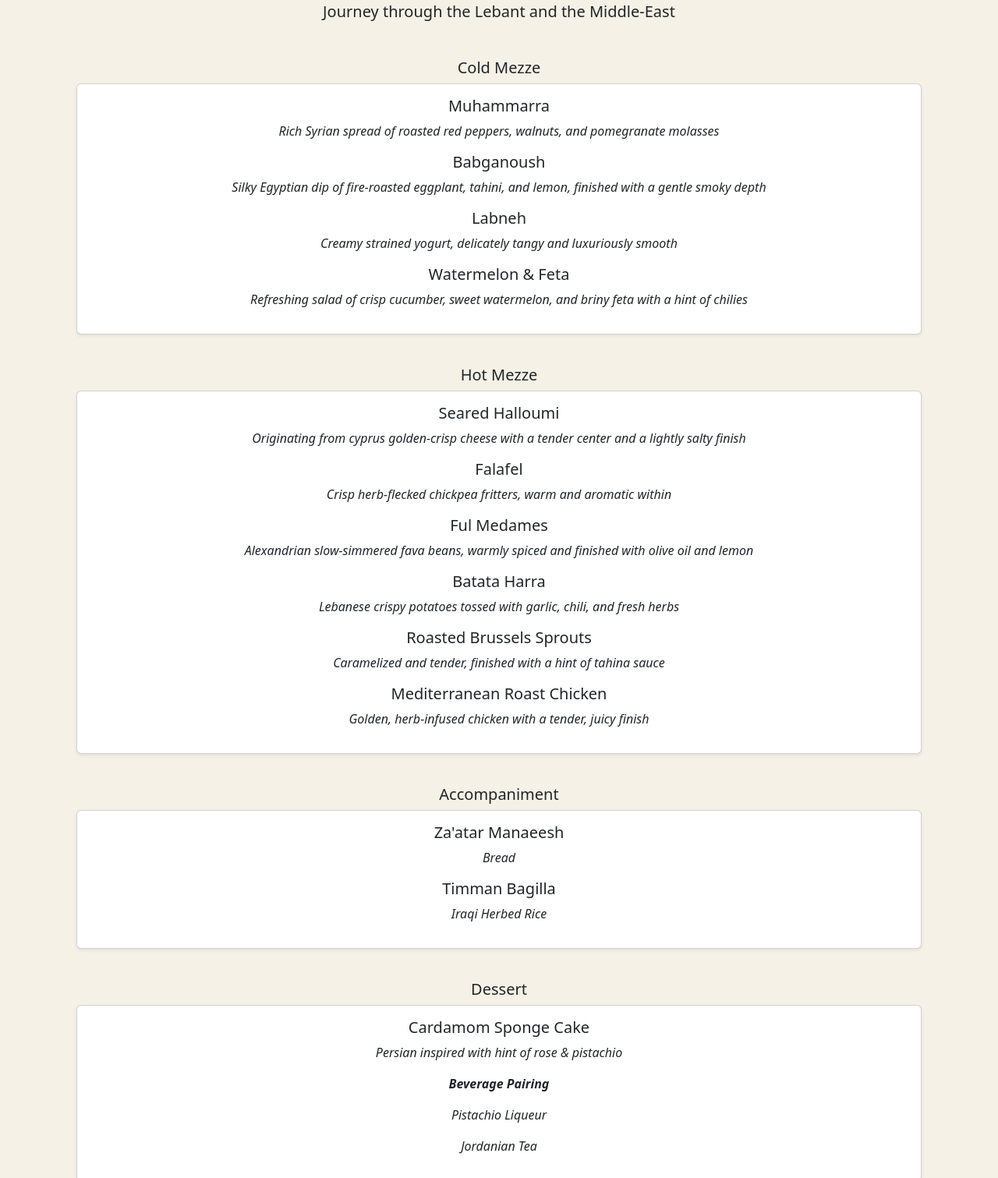
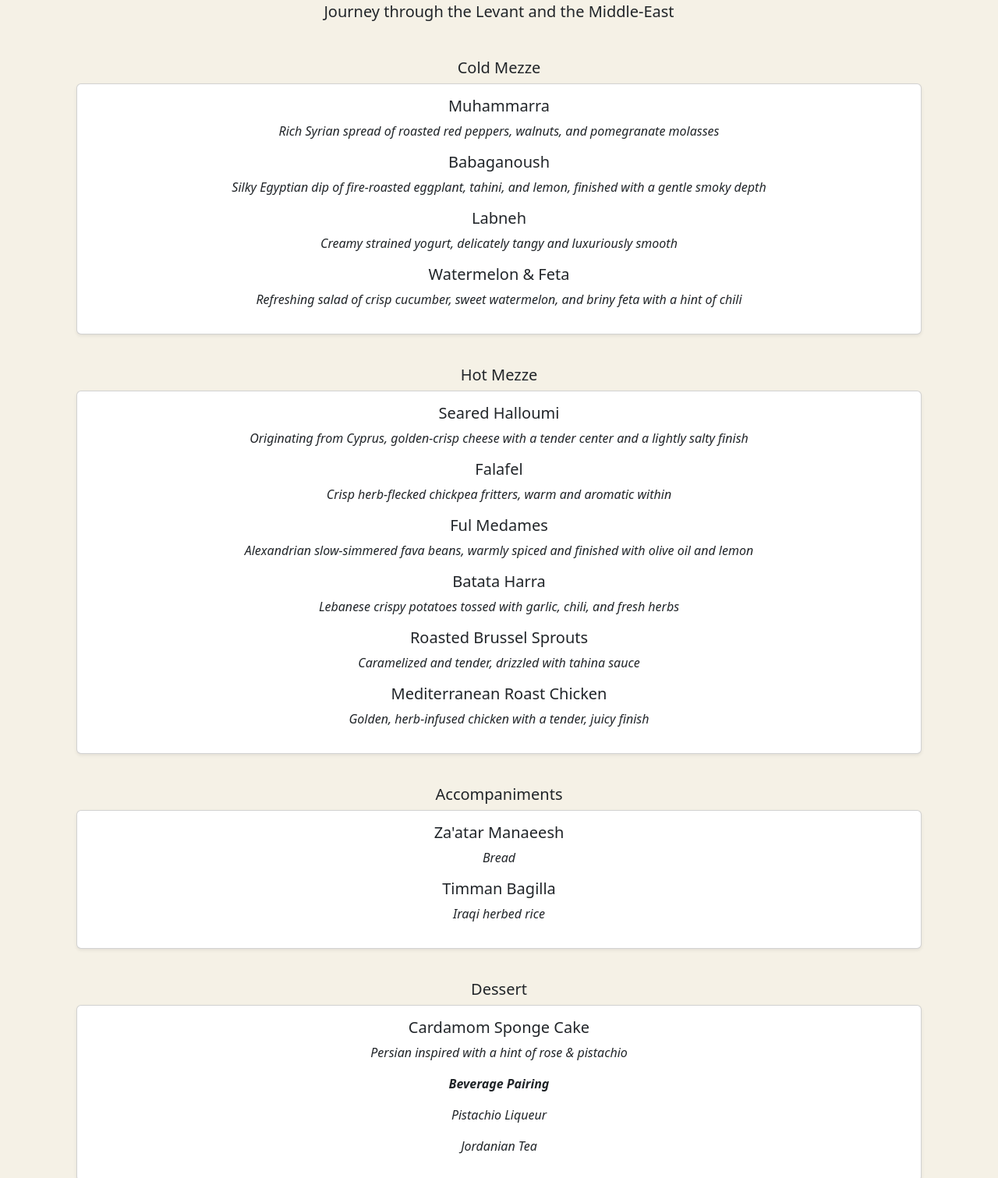
Before and after one commit to KalVentures/kalventures.github.io, a plain HTML site: page index.html in a window 1280 px wide. Shown: the part 172-1683 px from the top of the page at 78% size. Drawn offline with Linux system fonts and the light colour scheme.

Commit message:
Update index.html

```diff
--- a/index.html
+++ b/index.html
@@ -1,4 +1,3 @@
-
 <!DOCTYPE html>
 
 <html lang="en">
@@ -67,7 +66,7 @@
 </div>
 <div class="pricing-header p-3 pb-md-4 mx-auto text-center">
 <h2 class="fw-normal">Today's Experience</h2>
-<h5 class="fw-normal">Journey through the Lebant and the Middle-East</h5>
+<h5 class="fw-normal">Journey through the Levant and the Middle-East</h5>
 </div>
 </header>
 <main>
@@ -96,7 +95,7 @@
 </div>
 <div class="row">
 <div class="col">
-<h5 class="card-title">Babganoush</h5>
+<h5 class="card-title">Babaganoush</h5>
 <p><i>Silky Egyptian dip of fire-roasted eggplant, tahini, and lemon, finished with a gentle smoky depth</i></p>
 </div>
 </div>
@@ -109,7 +108,7 @@
 <div class="row">
 <div class="col">
 <h5 class="card-title">Watermelon &amp; Feta</h5>
-<p><i>Refreshing salad of crisp cucumber, sweet watermelon, and briny feta with a hint of chilies</i></p>
+<p><i>Refreshing salad of crisp cucumber, sweet watermelon, and briny feta with a hint of chili</i></p>
 </div>
 </div>
 </div>
@@ -128,7 +127,7 @@
 <div class="row">
 <div class="col">
 <h5 class="card-title">Seared Halloumi</h5>
-<p><i>Originating from cyprus golden-crisp cheese with a tender center and a lightly salty finish</i></p>
+<p><i>Originating from Cyprus, golden-crisp cheese with a tender center and a lightly salty finish</i></p>
 </div>
 </div>
 <div class="row">
@@ -151,8 +150,8 @@
 </div>
 <div class="row">
 <div class="col">
-<h5 class="card-title">Roasted Brussels Sprouts</h5>
-<p><i>Caramelized and tender, finished with a hint of tahina sauce</i></p>
+<h5 class="card-title">Roasted Brussel Sprouts</h5>
+<p><i>Caramelized and tender, drizzled with tahina sauce</i></p>
 </div>
 </div>
 <div class="row">
@@ -169,7 +168,7 @@
 <!-- End -->
 <!-- Start -->
 <div class="pricing-header p-3 pb-md-4 mx-auto">
-<h5 class="text-center">Accompaniment</h5>
+<h5 class="text-center">Accompaniments</h5>
 <div class="row row-cols-1 text-center">
 <div class="col">
 <div class="card shadow-sm" id="">
@@ -183,7 +182,7 @@
 <div class="row">
 <div class="col">
 <h5 class="card-title">Timman Bagilla</h5>
-<p><i>Iraqi Herbed Rice</i></p>
+<p><i>Iraqi herbed rice</i></p>
 </div>
 </div>
 </div>
@@ -202,7 +201,7 @@
 <div class="row">
 <div class="col">
 <h5 class="card-title">Cardamom Sponge Cake</h5>
-<p><i>Persian inspired with hint of rose &amp; pistachio</i></p>
+<p><i>Persian inspired with a hint of rose &amp; pistachio</i></p>
 <p><b><i>Beverage Pairing</i></b></p>
 <p><i>Pistachio Liqueur</i></p>
 <p><i>Jordanian Tea</i></p>
```
